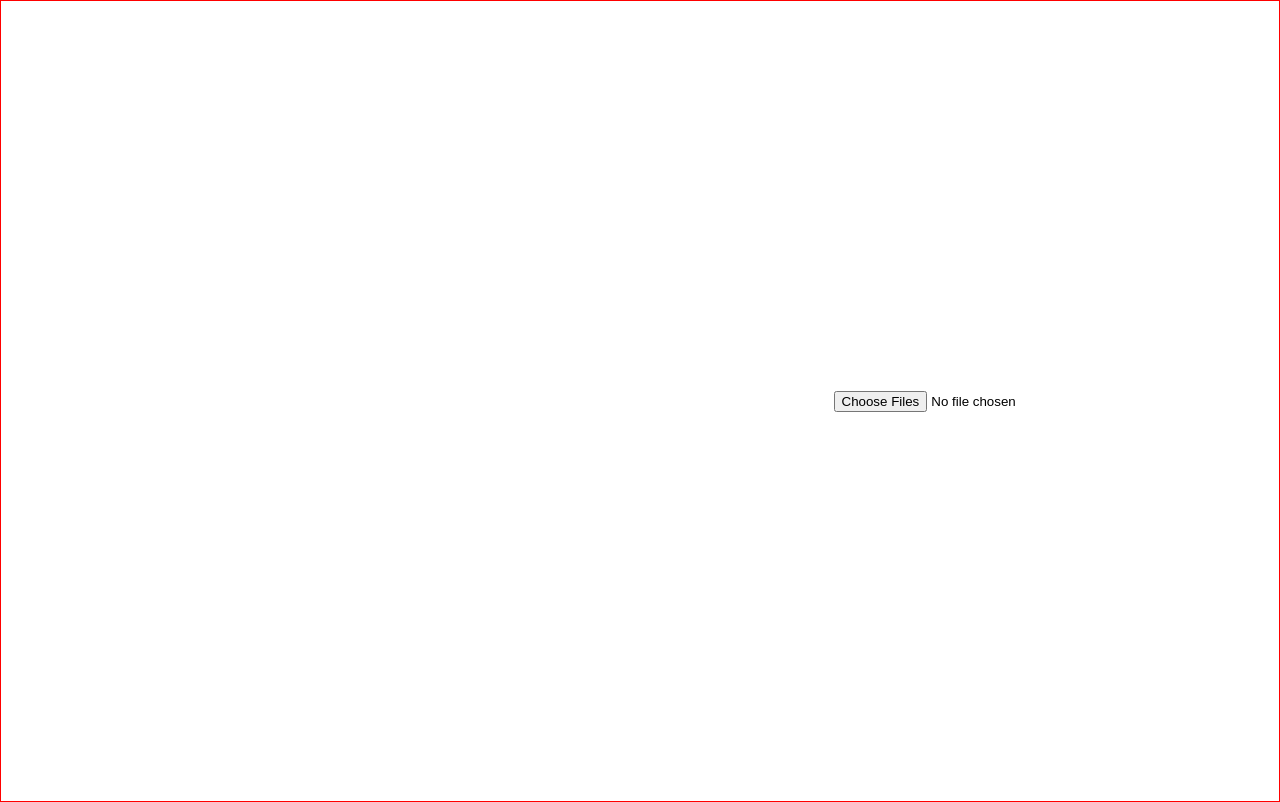
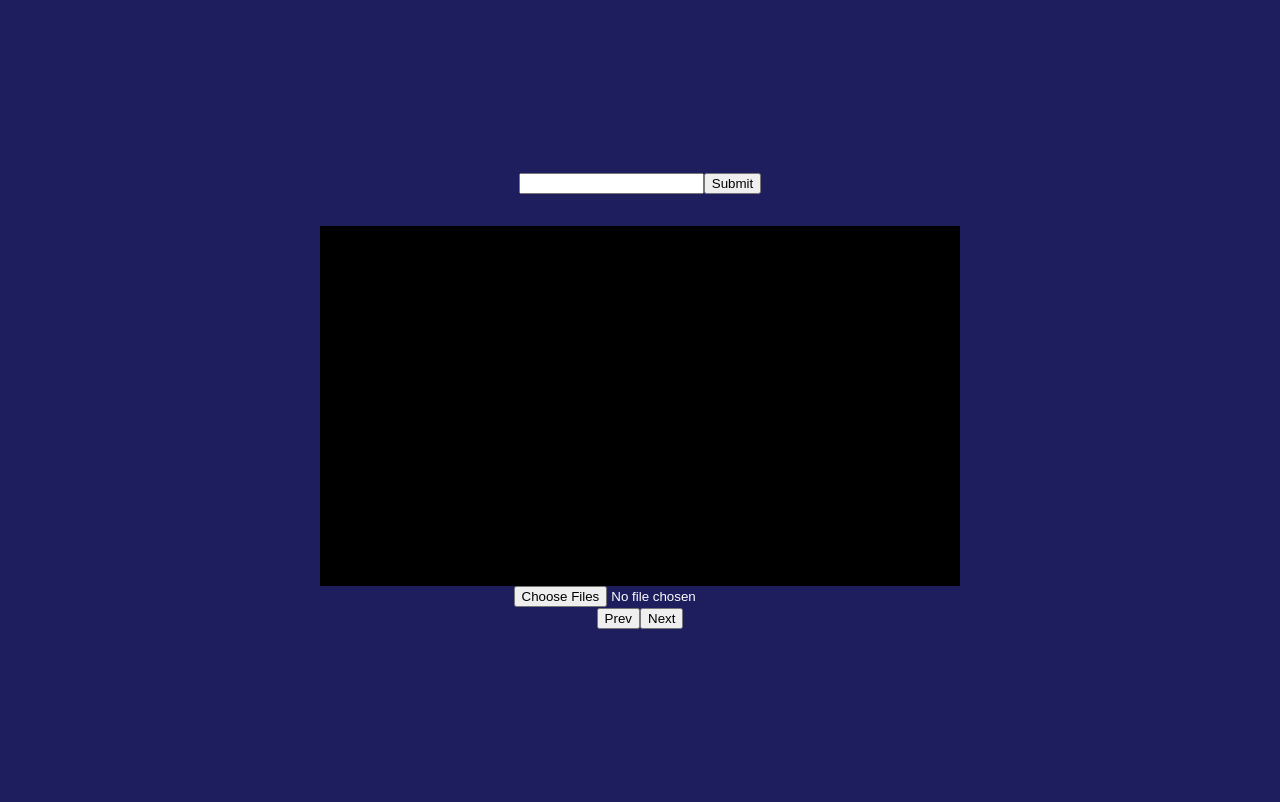
Before and after one commit to davecade/daves-karaoke-player, a React (Create React App) app: page / in a window 1280 px wide. Built offline with nearby package versions, Linux system fonts and the light colour scheme.

Commit message:
added searchbar

```diff
--- a/package.json
+++ b/package.json
@@ -10,6 +10,8 @@
     "react-dom": "^18.2.0",
     "react-player": "^2.10.1",
     "react-scripts": "5.0.1",
+    "sass": "^1.53.0",
+    "sass-loader": "^13.0.2",
     "web-vitals": "^2.1.4"
   },
   "scripts": {
--- a/src/App.css
+++ /dev/null
@@ -1,8 +0,0 @@
-.App {
-  text-align: center;
-  border: 1px solid red;
-  height: 100vh;
-  display: flex;
-  justify-content: center;
-  align-items: center;
-}
--- a/src/App.js
+++ b/src/App.js
@@ -1,12 +1,21 @@
-import "./App.css";
+import "./App.scss";
 import React, { useEffect, useState } from "react";
 import ReactPlayer from "react-player";
+import SearchBar from "./components/SearchBar/SearchBar";
 
 function App() {
     const [selectedFiles, setSelectedFiles] = useState([]);
     const [playing, setPlaying] = useState(false);
     const [videos, setVideos] = useState([]);
     const [videoToPlay, setVideoToPlay] = useState(0);
+
+    const getSelectedFilesNames = () => {
+        const result = selectedFiles.map((file) => {
+            return file.name.split(".").join(" ").toLowerCase();
+        });
+
+        return result;
+    };
 
     useEffect(() => {
         if (selectedFiles?.length > 0) {
@@ -23,19 +32,67 @@
 
     return (
         <div className="App">
+            <SearchBar files={getSelectedFilesNames()} play={setVideoToPlay} />
+            <div className="player-container">
+                <div className="list-container">
+                    {selectedFiles?.map((item, index) => {
+                        return (
+                            <div
+                                key={index}
+                                className="list-item"
+                                onClick={() => {
+                                    setVideoToPlay(index);
+                                }}
+                                style={{
+                                    backgroundColor:
+                                        videoToPlay === index
+                                            ? "greenyellow"
+                                            : null,
+                                    color:
+                                        videoToPlay === index ? "black" : null,
+                                }}
+                            >
+                                {item.name}
+                            </div>
+                        );
+                    })}
+                </div>
                 <ReactPlayer
                     controls
                     playing={playing}
                     url={videos[videoToPlay]}
                     onEnded={() => setVideoToPlay(videoToPlay + 1)}
+                    style={{ backgroundColor: playing ? null : "black" }}
                 />
+            </div>
             <input
+                className="input-file"
                 type="file"
                 multiple
                 onChange={(e) => {
-                    setSelectedFiles(e.target.files);
+                    setSelectedFiles([...e.target.files]);
                 }}
             />
+            <div className="buttons-container">
+                <button
+                    onClick={() => {
+                        if (videoToPlay > 0) {
+                            setVideoToPlay(videoToPlay - 1);
+                        }
+                    }}
+                >
+                    Prev
+                </button>
+                <button
+                    onClick={() => {
+                        if (videoToPlay < selectedFiles?.length - 1) {
+                            setVideoToPlay(videoToPlay + 1);
+                        }
+                    }}
+                >
+                    Next
+                </button>
+            </div>
         </div>
     );
 }
--- /dev/null
+++ b/src/App.scss
@@ -0,0 +1,43 @@
+.App {
+  text-align: center;
+  height: 100vh;
+  display: flex;
+  justify-content: center;
+  align-items: center;
+  flex-direction: column;
+
+  .player-container {
+    display: flex;
+    justify-content: center;
+    align-items: center;
+
+    .list-container {
+      height: 20rem;
+      overflow: scroll;
+      overflow-x: hidden;
+    }
+
+    .list-item {
+      user-select: none;
+      border: 1px solid black;
+      margin: .5rem 0;
+      transition: all .3s;
+
+
+      &:hover {
+        cursor: pointer;
+        background-color: #94d5f3;
+        color: black;
+
+      }
+
+      &:active {
+        transform: scale(1.1);
+      }
+    }
+
+    .input-file {
+      margin: 2rem 0;
+    }
+  }
+}
--- /dev/null
+++ b/src/components/SearchBar/SearchBar.jsx
@@ -0,0 +1,41 @@
+import React, {useState, useEffect} from 'react'
+import './SearchBar.scss'
+
+const SearchBar = ({ files, play }) => {
+    const [ userSearch, setUserSearch ] = useState("")
+
+    useEffect(() => {
+        window.addEventListener("keydown", downHandler);
+        return () => {
+          window.removeEventListener("keydown", downHandler);
+        };
+      }, [userSearch]);
+
+    const downHandler = (e) => {
+        if(e.key === 'Enter'){
+            playVideo()
+        }
+    }
+
+    const playVideo = () => {
+        const index = files.findIndex( file => file.includes(userSearch))
+
+        if(index >= 0){
+            play(index)
+        } else {
+            console.log("not found")
+        }
+    }
+
+
+  return (
+    <div className="search-container">
+        <input className='searchbar' type={"search"} onChange={(e) =>{
+            setUserSearch(e.target.value.toLowerCase())
+        }}/>
+        <button onClick={playVideo}>Submit</button>
+    </div>
+  )
+}
+
+export default SearchBar
--- /dev/null
+++ b/src/components/SearchBar/SearchBar.scss
@@ -0,0 +1,3 @@
+.searchbar {
+    margin-bottom: 2rem;
+}
--- a/src/index.css
+++ b/src/index.css
@@ -5,6 +5,8 @@
     sans-serif;
   -webkit-font-smoothing: antialiased;
   -moz-osx-font-smoothing: grayscale;
+  background-color: rgb(30, 29, 94);
+  color: white;
 }
 
 code {
```
Also changed, not shown: 2 other files (tests, documents, lock files or other folders). Lines whose indentation alone changed are shown as unchanged.
